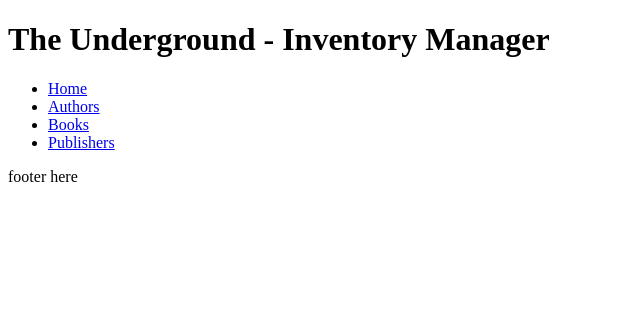
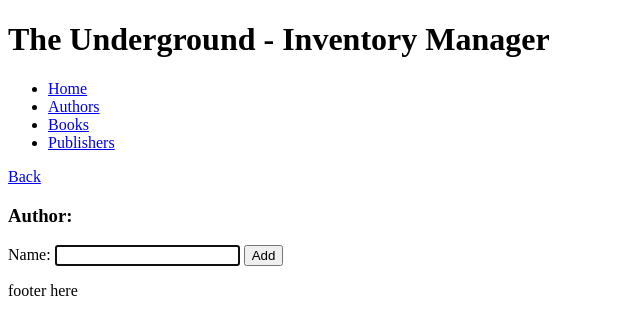
Before and after one commit to clauRamirez/Flask-ShopStockManager, a Flask app: page /authors/new in a window 1280 px wide. Shown: the top 335 px of the page, without its empty margins (0-640 px from the left). Run offline with Flask 2, Linux system fonts and the light colour scheme; data that the repository does not hold is empty; some libraries are stand-ins or nearby versions.

Commit message:
authors controller and templates"

```diff
--- a/src/controllers/authors_controller.py
+++ b/src/controllers/authors_controller.py
@@ -6,10 +6,10 @@ import repositories.author_repository as author_repository
 
 authors_blueprint = Blueprint("authors", __name__)
 
-
+# Title is not appearing in subdirectories i.e: /authors/new etc
 _title = "Authors"
 
-@authors_blueprint.route("/authors", methods=['GET'])
+@authors_blueprint.route("/authors", methods=['GET', 'POST'])
 def authors_index():
     if request.method == 'GET':
         return render_template(
@@ -18,17 +18,16 @@ def authors_index():
             authors=author_repository.select_all()
         )
     if request.method == 'POST':
-        # CREATE (POST) RESTful method here
-        # return redirect("/authors") -> redirects to same route but with GET method
-        pass
+        author_repository.save(
+            Author(name=request.form['name'])
+        )
+        return redirect("/authors")
 
 
-# NEW -> POST '/books/new'
 @authors_blueprint.route("/authors/new", methods=['GET'])
 def authors_new():
     return render_template(
         "/authors/new.html",
-        authors=author_repository.select_all()
     )
 
 
@@ -41,7 +40,6 @@ def authors_id(id):
             "/authors/show.html",
             author=author_repository.select(id)
         )
-
     if request.method == 'POST':
         author_repository.update(
             Author(
@@ -53,19 +51,17 @@ def authors_id(id):
 
 
 # EDIT -> GET '/books/<id>/edit'
-@authors_blueprint.route("/authors/<id>/edit", methods=['GET'])
+@authors_blueprint.route("/authors/<int:id>/edit", methods=['GET'])
 def authors_edit(id):
     return render_template(
         # this needs to change
         "/authors/edit.html",
-        book=author_repository.select(id),
-        authors=author_repository.select_all()
+        author=author_repository.select(id)
     )
 
 
 # DELETE -> POST(DELETE) '/authors/<id>'
 @authors_blueprint.route("/authors/<id>/delete", methods=['POST'])
 def authors_delete(id):
-    # this needs to be checeked
     author_repository.delete(id)
     return redirect('/authors')
--- a/src/templates/authors/new.html
+++ b/src/templates/authors/new.html
@@ -2,4 +2,14 @@
 
 {% block content %}
 
+<a href="/authors">Back</a>
+
+<form action="/authors" method='POST'>
+    <h3>Author:</h3>
+    <label for="input">Name:</label>
+    <input type="text" name="name" id="name" required autofocus>
+    <input type="submit" value="Add">
+
+</form>
+
 {% endblock  %}
--- a/src/templates/authors/view.html
+++ /dev/null
@@ -1,5 +0,0 @@
-{% extends 'base.html' %}
-
-{% block content %}
-
-{% endblock  %}
```
Also changed, not shown: src/templates/authors/edit.html (+10 -0 lines), src/templates/authors/index.html (+12 -4 lines), src/templates/authors/show.html (added, +14 -0 lines).
